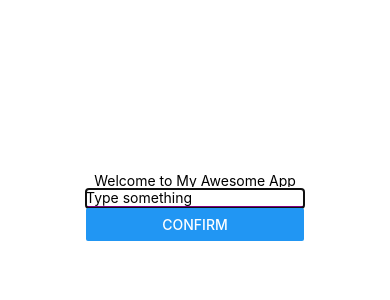
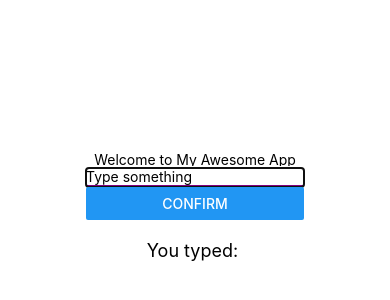
Before and after one commit to xilu56/CS5520, a React Native app: screen / in a window 390 px wide. Shown: the part 216-516 px from the top of the page. Built offline with nearby package versions, Linux system fonts and the light colour scheme.

Commit message:
Refactor Input component to include text update function and character count display

```diff
--- a/App.js
+++ b/App.js
@@ -1,20 +1,32 @@
 import { StatusBar } from 'expo-status-bar';
-import { StyleSheet, Text, TextInput, View } from 'react-native';
+import { StyleSheet, Text, View } from 'react-native';
 import Header from './Components/Header';
 import Input from './Components/Input';
-
+import { useState } from 'react';
 
 export default function App() {
   const appName = "My Awesome App";
+  const [receivedData, setReceivedData] = useState(""); // State to hold data received from Input
 
+  // Callback function to handle the input data from Input component
+  function handleInputData(data) {
+    console.log(data);
+    setReceivedData(data); // Update the state with the received data
+  }
 
   return (
     <View style={styles.container}>
       <StatusBar style="auto" />
-      {/* pass appName as a prop to Headers */}
+      {/* Pass appName as a prop to Header */}
       <Header name={appName} />
-      <Input shouldFocus={true}/>
 
+      {/* Pass handleInputData as a prop to Input */}
+      <Input shouldFocus={true} inputHandler={handleInputData} />
+
+      {/* Display the received data */}
+      <Text style={{ marginTop: 20, fontSize: 18 }}>
+        You typed: {receivedData}
+      </Text>
     </View>
   );
 }
--- a/Components/Input.js
+++ b/Components/Input.js
@@ -1,7 +1,7 @@
 import { View, Text, Button, TextInput } from 'react-native';
 import React, { useState, useRef, useEffect } from 'react';
 
-export default function Input({ shouldFocus }) {
+export default function Input({ shouldFocus, inputHandler }) {
   const [text, setText] = useState("");
   const [isFocused, setIsFocused] = useState(false);
   const [showMessage, setShowMessage] = useState("");
@@ -31,9 +31,11 @@ export default function Input({ shouldFocus }) {
 
   // Define the handleConfirm function
   function handleConfirm() {
-    console.log('User typed:', text);
+    console.log(text);
+    inputHandler(text);
+    // call the  callback fn received from app.js
+    // pass what user has typed
   }
-
   return (
     <View>
       <TextInput
```
